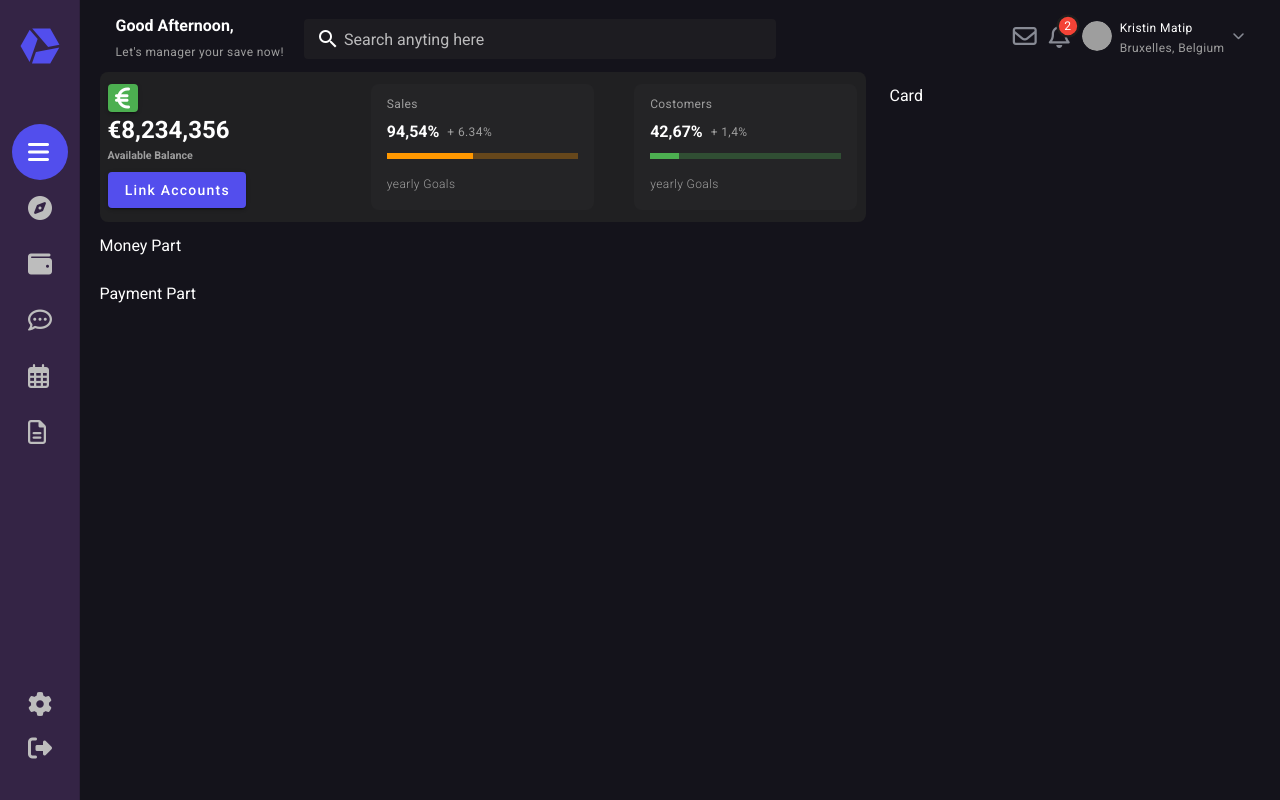
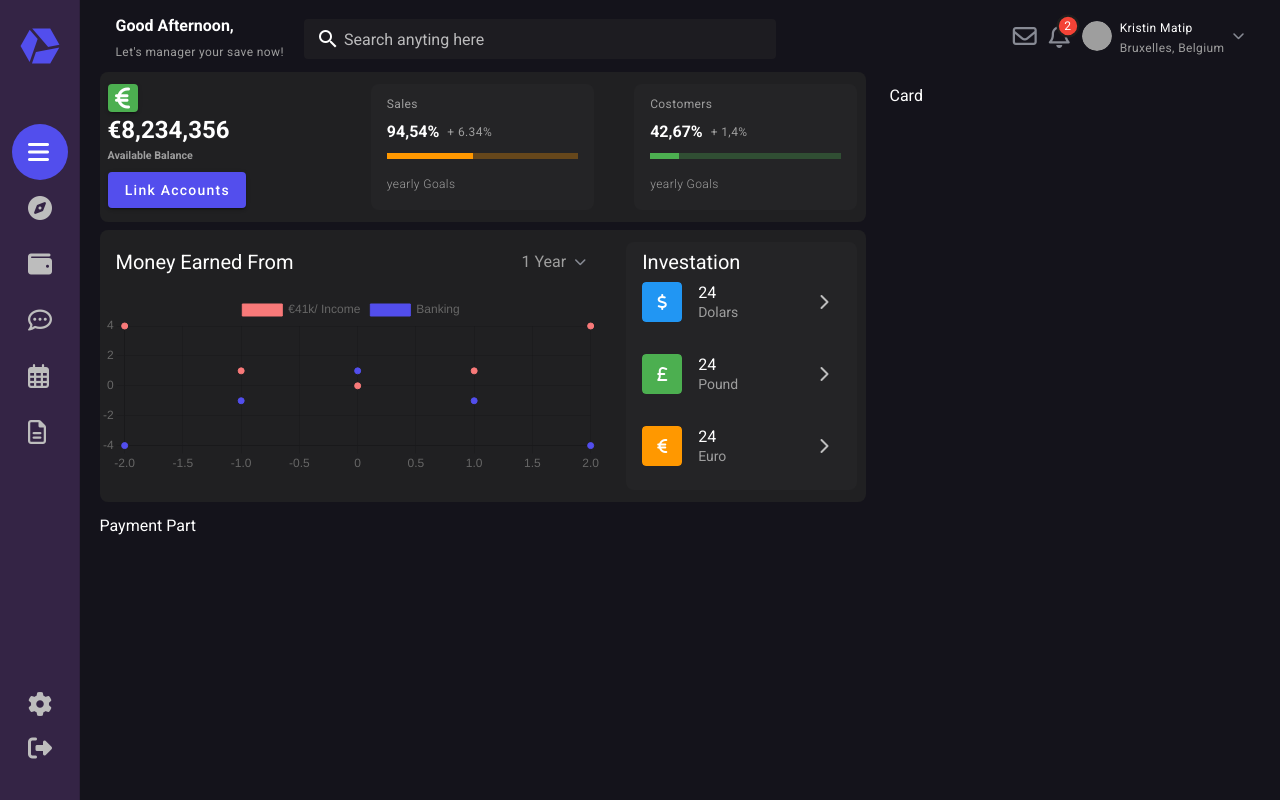
Before and after one commit to Moamin-AbuEwaida/vue-banking-dashboard, a Vue app: page / in a window 1280 px wide. Built offline with nearby package versions, Linux system fonts and the light colour scheme; grey boxes are pictures that could not be loaded.

Commit message:
money part component

```diff
--- a/package.json
+++ b/package.json
@@ -11,7 +11,7 @@
     "chart.js": "^4.1.2",
     "core-js": "^3.8.3",
     "vue": "^2.6.14",
-    "vue-chartjs": "^5.2.0",
+    "vue-chartjs": "^4.0.5",
     "vue-router": "^3.5.1",
     "vuetify": "^2.6.0",
     "vuex": "^3.6.2"
--- a/src/components/MoneyPart.vue
+++ b/src/components/MoneyPart.vue
@@ -1,9 +1,214 @@
 <template>
-  <div class="white--text">Money Part</div>
+  <v-card color="#202022" class="rounded-lg mt-2" flat>
+    <v-row>
+      <v-col cols="12" sm="8">
+        <v-toolbar color="transparent" flat class="mt-n3">
+          <v-toolbar-title class="white--text">
+            Money Earned From
+          </v-toolbar-title>
+          <v-spacer></v-spacer>
+          <span class="grey--text">1 Year</span>
+          <v-icon x-small color="#878a94" class="ml-2"
+            >fas fa-chevron-down</v-icon
+          >
+        </v-toolbar>
+        <Scatter
+          :chart-options="chartOptions"
+          :chart-data="chartData"
+          :chart-id="chartId"
+          :dataset-id-key="datasetIdKey"
+          :plugins="plugins"
+          :css-classes="cssClasses"
+          :styles="styles"
+          :width="width"
+          :height="height"
+        />
+      </v-col>
+      <v-col cols="12" sm="4">
+        <v-card color="#242426" class="rounded-lg mr-2" flat>
+          <v-toolbar color="transparent" flat class>
+            <v-toolbar-title class="white--text mt-n6">
+              Investation
+            </v-toolbar-title>
+          </v-toolbar>
+          <v-list subheader two-line class="mt-n10" color="transparent">
+            <v-list-item v-for="file in files" :key="file.title">
+              <v-list-item-avatar rounded>
+                <v-icon
+                  :class="file.color"
+                  dark
+                  v-text="file.icon"
+                  small
+                ></v-icon>
+              </v-list-item-avatar>
+              <v-list-item-content>
+                <v-list-item-title
+                  v-text="file.title"
+                  class="white--text"
+                ></v-list-item-title>
+                <v-list-item-subtitle
+                  v-text="file.subtitle"
+                  class="grey--text"
+                ></v-list-item-subtitle>
+              </v-list-item-content>
+              <v-list-item-action>
+                <v-btn icon>
+                  <v-icon color="grey lighten-1" small
+                    >fas fa-chevron-right</v-icon
+                  >
+                </v-btn>
+              </v-list-item-action>
+            </v-list-item>
+          </v-list>
+        </v-card>
+      </v-col>
+    </v-row>
+  </v-card>
 </template>
 
 <script>
-export default {};
+import { Scatter } from "vue-chartjs/legacy";
+import {
+  Chart as ChartJS,
+  Title,
+  Tooltip,
+  Legend,
+  LineElement,
+  LinearScale,
+  CategoryScale,
+  PointElement,
+} from "chart.js";
+ChartJS.register(
+  Title,
+  Tooltip,
+  Legend,
+  LineElement,
+  LinearScale,
+  CategoryScale,
+  PointElement
+);
+export default {
+  props: {
+    chartId: {
+      type: String,
+      default: "scatter-chart",
+    },
+    datasetIdKey: {
+      type: String,
+      default: "label",
+    },
+    width: {
+      type: Number,
+      default: 400,
+    },
+    height: {
+      type: Number,
+      default: 180,
+    },
+    cssClasses: {
+      default: "",
+      type: String,
+    },
+    styles: {
+      type: Object,
+      default: () => {},
+    },
+    plugins: {
+      type: Array,
+      default: () => [],
+    },
+  },
+  data: () => ({
+    chartData: {
+      datasets: [
+        {
+          label: "€41k/ Income",
+          fill: false,
+          borderColor: "#f87979",
+          backgroundColor: "#f87979",
+          data: [
+            {
+              x: -2,
+              y: 4,
+            },
+            {
+              x: -1,
+              y: 1,
+            },
+            {
+              x: 0,
+              y: 0,
+            },
+            {
+              x: 1,
+              y: 1,
+            },
+            {
+              x: 2,
+              y: 4,
+            },
+          ],
+        },
+        {
+          label: "Banking",
+          fill: false,
+          borderColor: "#524EED",
+          backgroundColor: "#524EED",
+          data: [
+            {
+              x: -2,
+              y: -4,
+            },
+            {
+              x: -1,
+              y: -1,
+            },
+            {
+              x: 0,
+              y: 1,
+            },
+            {
+              x: 1,
+              y: -1,
+            },
+            {
+              x: 2,
+              y: -4,
+            },
+          ],
+        },
+      ],
+    },
+    chartOptions: {
+      responsive: true,
+      maintainAspectRatio: false,
+    },
+    /* files */
+    files: [
+      {
+        color: "blue",
+        icon: "fas fa-dollar-sign",
+        subtitle: "Dolars",
+        title: "24",
+      },
+      {
+        color: "green",
+        icon: "fas fa-pound-sign",
+        subtitle: "Pound ",
+        title: "24",
+      },
+      {
+        color: "orange",
+        icon: "fas fa-euro-sign",
+        subtitle: "Euro",
+        title: "24",
+      },
+    ],
+  }),
+  components: {
+    Scatter,
+  },
+};
 </script>
 
 <style></style>
```
Also changed, not shown: 1 other file (tests, documents, lock files or other folders).
